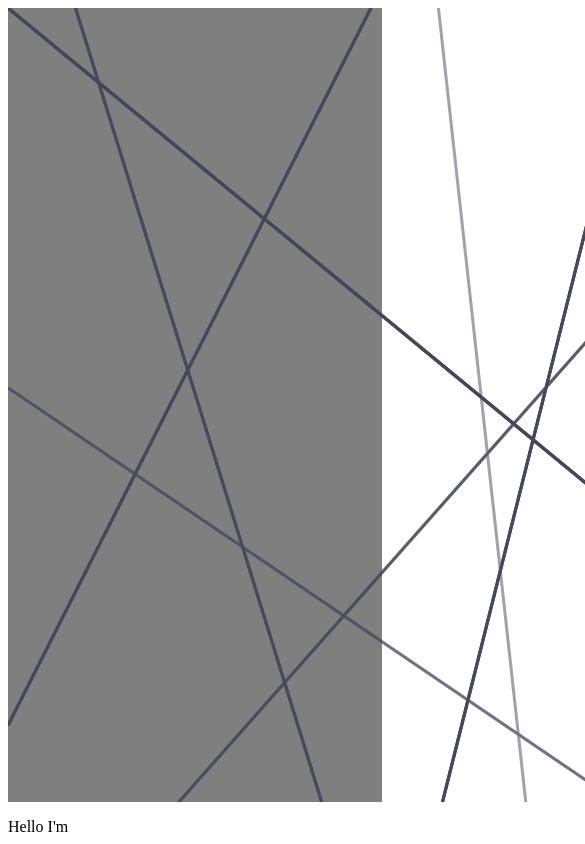
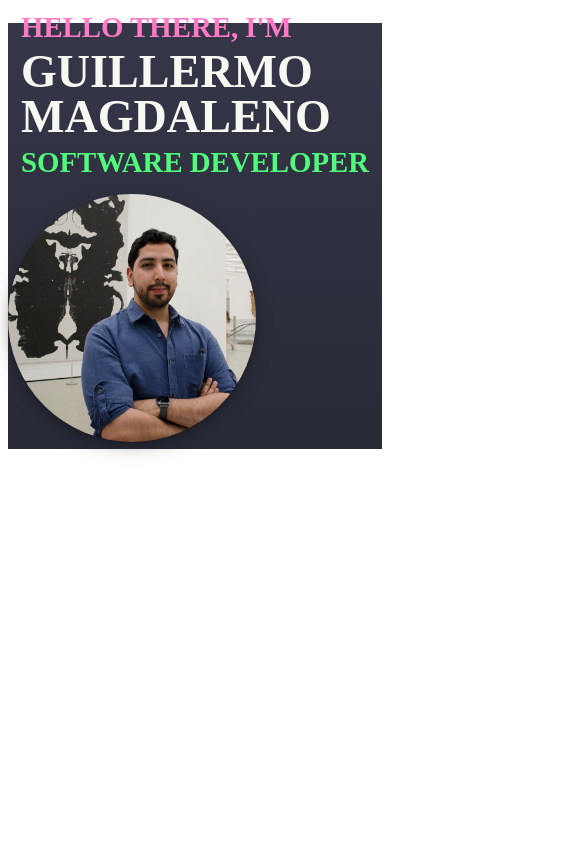
Before and after one commit to Giemper/giemper-site, a Next.js app: page /Intro in a window 390 px wide. Shown: the top 844 px of the page, 585 px wide, since content can reach past the window. Built offline with nearby package versions, Linux system fonts and the light colour scheme.

Commit message:
11/1 Reworked Intro page
Reworked font sizes

Added responsiveness for Navbar and intro

```diff
--- a/Tools/Viewport.js
+++ b/Tools/Viewport.js
@@ -6,7 +6,7 @@ const Viewport = () => {
 
     const setViews = () => {
         setViewHeight(Math.max(document.documentElement.clientHeight, window.innerHeight || 0));
-        setViewWidth(Math.max(document.documentElement.clientHeight, window.innerWidth || 0));
+        setViewWidth(Math.max(document.documentElement.clientWidth, window.innerWidth || 0));
     }
 
     useEffect(() => {
--- a/components/BoxItem.js
+++ b/components/BoxItem.js
@@ -8,7 +8,9 @@ const BoxItem = (props) => (
             <ul>
                 { props.description &&
                     props.description.map((value, index) => (
-                        <li key={index}>{value}</li>
+                        <li key={index}>
+                            <p>{value}</p>
+                        </li>
                     ))
                 }
             </ul>
--- a/components/Navbar.js
+++ b/components/Navbar.js
@@ -32,10 +32,10 @@ const Navbar = (props) => {
     }
 
     return (
-        <div className={"nav " + (Scroll() ? "scrolled" : "none")}>
+        <div className={`nav ${Scroll() ? "scrolled" : ""}`}>
             <div className="row justify-content-between align-items-center">
                 <div className="col">
-                    {
+                    { props.viewWidth > 768 &&
                         VALUES_NAVBAR.map((item, index) => (
                             <Link href={`/#${item.id}`} as={`/giemper-site/#${item.id}`} key={index} replace>
                                 <a className="nav-button" draggable="false">
@@ -45,7 +45,7 @@ const Navbar = (props) => {
                         ))
                     }
                 </div>
-                <div className="col-2">
+                <div className="col-auto">
                     <div className="row justify-content-end">
                         <div className="col-auto lang-selection">
                             <img src="globe.svg" className="globe-icon"/>
--- a/components/ProjectItem.js
+++ b/components/ProjectItem.js
@@ -42,9 +42,9 @@ const ProjectItem = (props) => {
                         <div>
                             { props.availability !== undefined &&
                                 props.availability.map((item, index) => (
-                                    <a
-                                        key={index}
+                                    <a key={index}
                                         href={item.link}
+                                        target="_bind"
                                         className="project-link">{item.title}</a>
                                 ))
                             }
--- a/pages/Intro.js
+++ b/pages/Intro.js
@@ -1,99 +1,67 @@
-import { useEffect, useState } from 'react';
-import Viewport from '../tools/Viewport';
+import { useEffect } from 'react';
+// import Viewport from '../tools/Viewport';
+import '../styles/Intro.scss';
 
 const ProfilePicture = (props) => {
-    const canvasHeight = props.height / 1.5;
+    const canvasHeight = (props.height / 1.5 > 500)
+                            ? props.height / 1.5
+                            : 500;
+    const canvasWidth = (props.width > 1160) ? 1
+                        : (props.width > 992) ? 0.8
+                        : (props.width > 768) ? 0.6 : 0.55;
+
     const canvasMargin = canvasHeight * 0.1;
-    const canvasRadius = canvasHeight / 2;
-    const imageAdapter = { width: (canvasHeight - canvasMargin) + "px",
-                            height: (canvasHeight - canvasMargin) + "px",
-                            marginTop: canvasMargin + "px" };
+    const canvasRadius = ((canvasHeight + canvasMargin) / 2) * canvasWidth;
+    const canvasSquare = ((canvasHeight - canvasMargin) * (canvasWidth));
+    const canvasSize = (canvasHeight + canvasMargin) * canvasWidth;
+    const imageAdapter =  { width: canvasSquare + "px",
+                            height: canvasSquare + "px" } ;
 
     useEffect(() => {
+        if(props.width > 768) {
         const canvas = document.getElementById('circleBG');
         const context = canvas.getContext('2d');
+        context.clearRect(0, 0, canvas.width, canvas.height);
         context.beginPath();
         context.arc(
-            canvasRadius + (canvasMargin),
             canvasRadius + (canvasMargin / 2),
             canvasRadius,
+            canvasRadius,
             0, 2 * Math.PI);
-        // context.fillStyle = 'rgb(68, 71, 90)';
         context.fillStyle = 'rgba(139, 233, 253, 0.2)';
         context.fill();
+        }
     });
 
     return (
-        <div className="row justify-content-end">
-            <div>
-                <div className="intro-canvas">
-                    <div className="canvas-panel">
-                        <div className="relative-panel">
-                            <canvas id="circleBG" height={canvasHeight + canvasMargin} width={canvasHeight + canvasMargin} />
-                            {/* <img src="Myself.jpg" style={imageAdapter} /> */}
-                            <img src="blank.jpg" style={imageAdapter} />
-                        </div>
-                    </div>
-                </div>
-            </div>
+        <div className="intro-picture row justify-content-end">
+            {
+                (props.width > 768)
+                ? <canvas id="circleBG" height={canvasSize} width={canvasSize} />
+                : <></>
+            }
+            <img src={props.picture} style={imageAdapter} />
         </div>
     );
 };
 
-const AnimatedBackground = (props) => {
-    const canvasHeight = props.height;
-    const canvasWidth = props.width;
-    const drawLine = (context, startPointX, startPointY, endPointX, endPointY) => {
-        context.moveTo(startPointX, startPointY);
-        context.lineTo(endPointX, endPointY);
-        context.stroke();
-    }
-
-    useEffect(() => {
-        const canvas = document.getElementById("animatedBG");
-        const context = canvas.getContext('2d');
-
-        context.beginPath();
-        context.strokeStyle = 'rgba(68, 71, 90, 0.5)';
-        context.lineWidth = 3;
-        drawLine(context, 0, 0, canvasWidth, canvasHeight - 150);
-        drawLine(context, canvasWidth * 0.75, 0, canvasWidth / 2, canvasHeight);
-        drawLine(context, canvasWidth * 0.43, 0, canvasWidth * 0, canvasHeight * 0.85);
-        drawLine(context, canvasWidth * 0.08, 0, canvasWidth * 0.39, canvasHeight);
-        drawLine(context, canvasWidth, canvasHeight * 0.04, canvasWidth * 0.15, canvasHeight);
-        drawLine(context, 0, canvasHeight * 0.45, canvasWidth * 0.81, canvasHeight);
-        drawLine(context, canvasWidth * 0.51, 0, canvasWidth * 0.62, canvasHeight);
-    });
+const Intro = (props) => {
+    const space = { height: (props.viewHeight) + "px" };
+    const image = "Myself.jpg";
 
     return (
-        < >
-            <canvas id="animatedBG" height={canvasHeight - 50} width={canvasWidth} />
-        </>
-    );
-}
-
-const Intro = () => {
-    const { viewHeight, viewWidth } = Viewport();
-
-    const space = { height: (viewHeight - 50) + "px" };
-    const backgroundSpace = { height: (viewHeight - 50) + 'px', backgroundColor: 'rgba(0,0,0,0.5)', width: '100%' };
-
-    return (
-        <div className="intro" id="nav_home">
-            <div className="intro-background" style={backgroundSpace}>
-                <AnimatedBackground height={viewHeight} width={viewWidth}   />
-            </div>
-            <div className="row align-items-center" style={space}>
-                <div className="col-7">
+        <div className="intro page" id="nav_home" style={space}>
+            <div className="row align-items-center">
+                <div className="col-lg-7 col-md-8 col-sm-12 intro-item text">
                     <div className="intro-panel">
-                        <p className="message">Hello I'm</p>
+                        <p className="message">Hello there, I'm</p>
                         <p className="name">Guillermo</p>
                         <p className="name">Magdaleno</p>
                         <p className="title">Software Developer</p>
                     </div>
                 </div>
-                <div className="col-5">
-                    <ProfilePicture height={viewHeight} width={viewWidth}/>
+                <div className="col-lg-5 col-md-4 col-sm-12 intro-item picture">
+                    <ProfilePicture height={props.viewHeight} width={props.viewWidth} picture={image} />
                 </div>
             </div>
         </div>
@@ -101,3 +69,37 @@ const Intro = () => {
 };
 
 export default Intro;
+
+
+
+// const CanvasBackground = (props) => {
+//     const canvasHeight = props.height;
+//     const canvasWidth = props.width + 17;
+//     const drawLine = (context, startPointX, startPointY, endPointX, endPointY) => {
+//         context.moveTo(startPointX, startPointY);
+//         context.lineTo(endPointX, endPointY);
+//         context.stroke();
+//     }
+
+//     useEffect(() => {
+//         const canvas = document.getElementById("line-canvas");
+//         const context = canvas.getContext('2d');
+//         context.clearRect(0, 0, canvas.width, canvas.height);
+//         context.beginPath();
+//         context.strokeStyle = (canvasWidth > 420)
+//                                 ? 'rgba(68, 71, 90, 0.5)'
+//                                 : 'rgba(68, 71, 90, 0.2)';
+//         context.lineWidth = 3;
+//         drawLine(context, 0, 0, canvasWidth, canvasHeight - 150);
+//         drawLine(context, canvasWidth * 0.75, 0, canvasWidth / 2, canvasHeight);
+//         drawLine(context, canvasWidth * 0.43, 0, canvasWidth * 0, canvasHeight * 0.85);
+//         drawLine(context, canvasWidth * 0.08, 0, canvasWidth * 0.39, canvasHeight);
+//         drawLine(context, canvasWidth, canvasHeight * 0.04, canvasWidth * 0.15, canvasHeight);
+//         drawLine(context, 0, canvasHeight * 0.45, canvasWidth * 0.81, canvasHeight);
+//         drawLine(context, canvasWidth * 0.51, 0, canvasWidth * 0.62, canvasHeight);
+//     });
+
+//     return (
+//         <canvas id="line-canvas" height={canvasHeight} width={canvasWidth} />
+//     );
+// }
--- /dev/null
+++ b/styles/Intro.scss
@@ -0,0 +1,147 @@
+@import 'variables';
+
+.intro {
+    font-size: 3.6em;
+    height: 100%;
+    background-color: #2f3b4b;
+    background: linear-gradient($secundary-dark, $main);
+
+    .page {
+        padding-top: 0;
+        padding-bottom: 0;
+        height: 100%;
+    }
+
+    .row {
+        margin-right: 0;
+        margin-left: 0;
+        height: 100%;
+    }
+
+    .circle {
+        width: 50%;
+        border-radius: 180px;
+        margin-right: auto;
+        margin-left: auto;
+        margin-bottom: 48px;
+        display: block;
+        box-shadow: $shadow;
+    }
+
+    .intro-item {
+        padding-right: 0;
+        padding-left: 0;
+        z-index: 0;
+        order: 1;
+    }
+
+    .intro-item.text {
+        z-index: 1;
+    }
+
+    .intro-item.picture {
+        order: 2;
+    }
+
+    .intro-panel {
+        padding-left: 15%;
+        width: fit-content;
+
+        p {
+            font-family: 'Poppins';
+            font-weight: 600;
+            text-transform: uppercase;
+            line-height: 8px;
+            margin-block-start: 0.8em;
+            margin-block-end: 0.6em;
+        }
+
+        p.message {
+            color: $pink;
+        }
+
+        p.name {
+            font-size: 1.6em;
+            color: $white;
+        }
+
+        p.title {
+            line-height: 1;
+            color: $green;
+        }
+    }
+
+    .intro-picture {
+        canvas, img {
+            top: 50%;
+            right: 0;
+            position: absolute;
+            -ms-transform: translateY(-50%);
+            transform: translateY(-50%);
+        }
+
+        img {
+            box-shadow: $shadow;
+        }
+    }
+}
+
+// Large Size
+@media (max-width: $media-lg) {
+    .intro {
+        font-size: 3em;
+    }
+}
+
+// Mid Size
+@media (max-width: $media-md) {
+    .intro {
+        font-size: 2.5em;
+    }
+}
+
+// Small Size
+@media (max-width: $media-sm) {
+    .intro {
+        font-size: 1.8em;
+
+        .row.align-items-center {
+            -ms-flex-align: inherit !important;
+            align-items: inherit !important;
+        }
+
+        .intro-panel {
+            padding-left: 0;
+            margin-right: auto;
+            margin-left: auto;
+            display: block;
+        }
+
+        .intro-item.picture {
+            order: 0;
+
+        }
+
+        .intro-picture {
+            canvas {
+                visibility: collapse;
+            }
+
+            img {
+                border-radius: 180px;
+                position: relative;
+                -ms-transform: translateY(0);
+                transform: translateY(0);
+                margin-left: auto;
+                margin-right: auto;
+                top: 20%;
+            }
+        }
+    }
+}
+
+@media (max-width: 375px) {
+    .intro {
+        font-size: 1.5em;
+    }
+}
--- a/styles/pages.scss
+++ b/styles/pages.scss
@@ -2,12 +2,20 @@
 @import "variables";
 @import url('https://fonts.googleapis.com/css?family=Poppins:200,200i,400,600&display=swap');
 
-body {
-    margin: 0;
+* {
+    box-sizing: inherit;
 }
 
 html {
     background-color: $main;
+}
+
+html, body {
+    margin: 0;
+    padding: 0;
+    width: 100%;
+    height: 100%;
+    box-sizing: border-box;
 }
 
 h1, h2, h3, h4, h5,
@@ -16,7 +24,7 @@ h6, p, span, li, a {
     font-family: 'Poppins';
 }
 
-p, span {
+p, span, li {
     font-size: 1em;
 }
 
@@ -27,8 +35,6 @@ ul {
 }
 
 li {
-    font-size: 1em;
-    margin-bottom: 16px;
     line-height: 1.5;
     list-style-type: none;
 }
@@ -43,74 +49,10 @@ li {
 }
 
 .page.shadow {
-    background-color: rgba(0, 0, 0, 0.5);
+    background-color: rgba(0, 0, 0, 0.4);
     box-shadow: $shadow;
     padding-bottom: 64px;
     margin-bottom: 0;
-}
-
-.intro {
-    width: 99%;
-    min-height: 600px;
-    // position: relative;
-
-    .intro-panel {
-        padding-left: 20%;
-
-        p {
-            font-family: 'Poppins';
-            font-weight: 600;
-            text-transform: uppercase;
-            line-height: 8px;
-            text-shadow: 2px 2px 4px #000000;
-            margin-block-start: 0.8em;
-            margin-block-end: 0.6em;
-        }
-
-        p.message {
-            font-size: 3.5rem;
-            color: $pink;
-        }
-
-        p.name {
-            font-size: 5.5rem;
-            color: $white;
-        }
-
-        p.title {
-            font-size: 3.5rem;
-            line-height: 1;
-            color: $green;
-        }
-    }
-
-    .intro-canvas {
-        width: 99%;
-
-        .canvas-panel {
-            width: fit-content;
-            right: 0;
-
-            .relative-panel {
-                position: relative;
-            }
-
-            img {
-                box-shadow: $shadow;
-                position: absolute;
-                top: 0;
-                right: 0;
-            }
-        }
-    }
-
-    .intro-background {
-        position: absolute;
-        top: 0;
-        // right: 0;
-        left: 0;
-        box-shadow: $shadow;
-    }
 }
 
 .who-item {
@@ -204,8 +146,8 @@ li {
 
 // Small size
 @media (max-width: $media-sm) {
-    .intro {
-        visibility: collapse;
+    .who-item {
+        margin-bottom: 64px;
     }
 
     .footer {
@@ -232,5 +174,4 @@ li {
             padding: 8px 16px 8px 0;
         }
     }
-
 }
--- a/styles/variables.scss
+++ b/styles/variables.scss
@@ -4,7 +4,7 @@ $media-sm: 768px;
 
 $main: rgb(40, 42, 54);
 $secundary: rgb(68, 71, 90);
-$secundary-dark: rgb(52, 54, 68);
+$secundary-dark: rgb(53, 55, 73);
 $white: rgb(248, 248, 242);
 $cyan: rgb(139, 233, 253);
 $green: rgb(80, 250, 123);
--- a/values/VALUES_EXPERIENCE.js
+++ b/values/VALUES_EXPERIENCE.js
@@ -12,7 +12,7 @@ const VALUES_EXPERIENCE = [
                 "Managed the local transition of the HR and Finance systems to a new unified corporate payroll and employee management platform."
             ],
             [
-                "Desarrollo de sitio Intranet para el departamente de Recursos Humanos de Collins Mexicali. El sitio ayuda a empleados y supervisores del sitio permitiendoles no solo a estar al tanto de noticias respecto a nuestra compañia, si no tambien generar solicitudes de Permisos con Goces, consultas con RH, autorizaciones de trabajo, e incluso crear recompenzas monetarias a base del desempeño del empleado.",
+                "Desarrollo de sitio Intranet para el departamento de Recursos Humanos de Collins Mexicali. El sitio ayuda a empleados y supervisores del sitio permitiendoles no solo a estar al tanto de noticias respecto a nuestra compañia, si no tambien generar solicitudes de Permisos con Goces, consultas con RH, autorizaciones de trabajo, e incluso crear recompenzas monetarias a base del desempeño del empleado.",
                 "Colaboración cercana con los departamentos de RH y Finanzas para la creacion de herramientas de reporteo y graficas, plataformas de auto-servicio para empleados, y automatización de procesos.",
                 "Refactorización del sistema de Puntualidad y Asistencia para seguir las necesidades y políticas de la compañía.",
                 "Manejo de la transición de sistemas de RH y Finanzas a nivel local a una plataforma uniforme a nivel corporativo."
```
Also changed, not shown: pages/index.js (+8 -7 lines), styles/Navbar.scss (+17 -7 lines).
